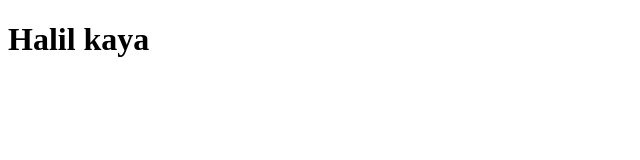
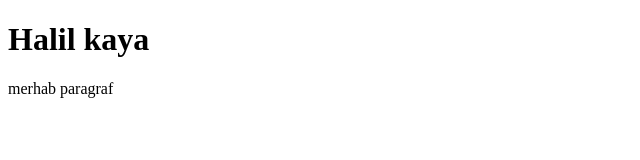
Before and after one commit to halil1919/testlaravel, a plain HTML site: page index.html in a window 1280 px wide. Shown: the whole page, without its empty margins (0-640 px from the left). Drawn offline with Linux system fonts and the light colour scheme.

Commit message:
ilk değişiklik
asdas

```diff
--- a/index.html
+++ b/index.html
@@ -7,6 +7,7 @@
 <body>
 
 <h1>Halil kaya</h1>
+    <p>merhab paragraf</p>
 
 </body>
 </html>
```
